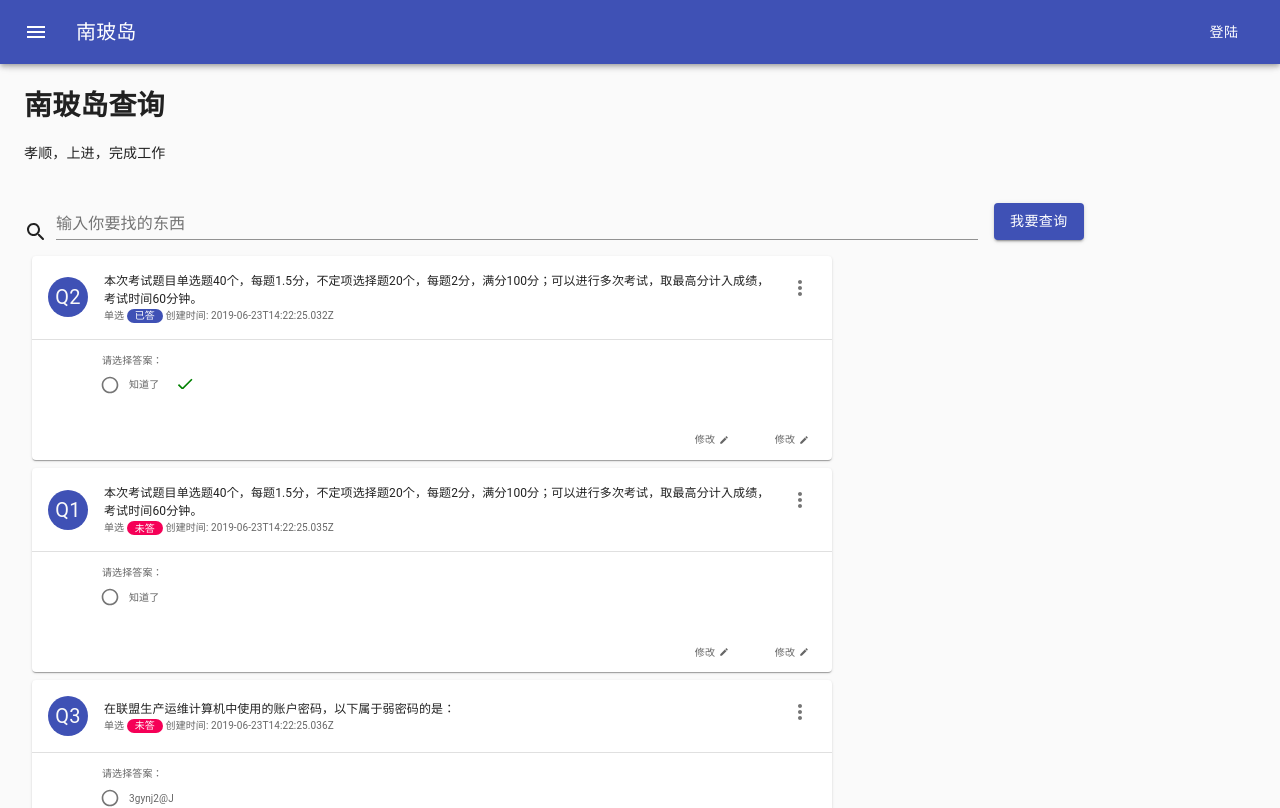
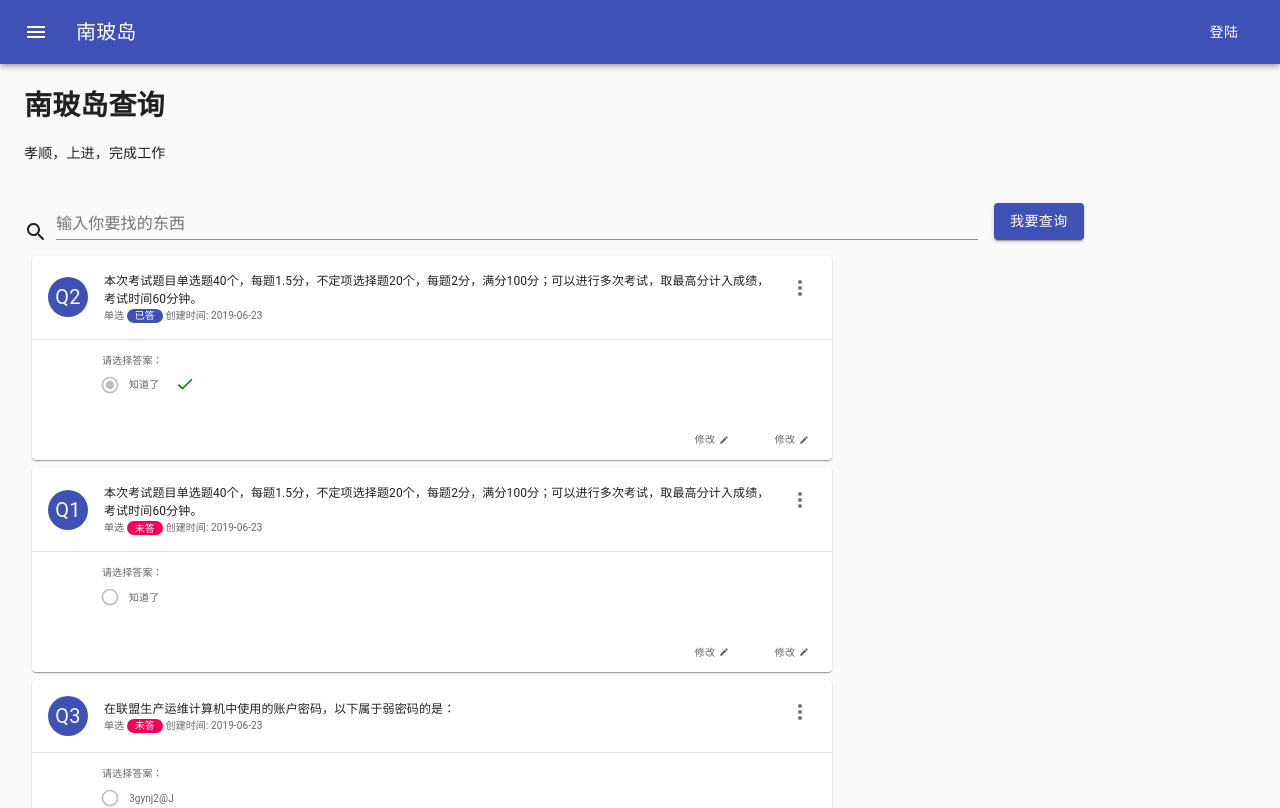
Before and after one commit to Mainzxq/testing-front, a React (Create React App) app: page / in a window 1280 px wide. Shown: the top 808 px of the page. Built offline with nearby package versions, Linux system fonts and the light colour scheme.

Commit message:
question item component

```diff
--- a/src/components/question/QuestionItem.js
+++ b/src/components/question/QuestionItem.js
@@ -1,9 +1,13 @@
 import React from "react";
-import PropTypes from "prop-types";
-import { MoreVert, Check, Edit } from "@material-ui/icons";
+import {
+  MoreVert,
+  Check,
+  Edit,
+  RadioButtonChecked,
+  RadioButtonUnchecked
+} from "@material-ui/icons";
 import {
   Card,
-  CardActions,
   CardHeader,
   CardContent,
   Avatar,
@@ -18,7 +22,7 @@ import {
   Button,
   Divider
 } from "@material-ui/core";
-import { red, indigo } from "@material-ui/core/colors";
+import {  indigo } from "@material-ui/core/colors";
 import { makeStyles } from "@material-ui/core/styles";
 
 const useSytles = makeStyles(theme => ({
@@ -55,12 +59,7 @@ const useSytles = makeStyles(theme => ({
 const QuestionItem = ({ props }) => {
   const { answered, id, type, title, craeteDate, options } = props;
   const classes = useSytles();
-  const [expanded, setExpanded] = React.useState(false);
   const [optionsa, setOptionsa] = React.useState({});
-
-  const handleExpandClick = () => {
-    setExpanded(!expanded);
-  };
 
   const handleChange = e => {
     setOptionsa(e.target.value);
@@ -101,11 +100,11 @@ const QuestionItem = ({ props }) => {
                 style={{ fontSize: 10, height: 14 }}
               />
             )}
-            <span> 创建时间: {craeteDate}</span>
+            <span> 创建时间: {craeteDate.slice(0, 10)}</span>
           </Typography>
         }
       />
-      <Divider></Divider>
+      <Divider />
       <CardContent>
         <FormControl component="fieldset" style={{ marginLeft: 54 }}>
           <FormLabel component="legend" className={classes.normal}>
@@ -121,7 +120,16 @@ const QuestionItem = ({ props }) => {
               <div>
                 <FormControlLabel
                   key={item.id}
-                  control={<Radio color="primary" size="small" />}
+                  control={
+                    <Radio
+                      color="primary"
+                      fontSize="small"
+                      icon={<RadioButtonUnchecked fontSize="small" />}
+                      checkedIcon={<RadioButtonChecked fontSize="small" />}
+                      disabled={true}
+                      checked={item.isRight}
+                    />
+                  }
                   value={item.id}
                   label={
                     <Typography className={classes.normal}>
@@ -154,7 +162,7 @@ const QuestionItem = ({ props }) => {
           className={classes.normal}
         >
           修改
-          <Edit fontSize="small" style={{fontSize:14, paddingLeft:4}}></Edit>
+          <Edit fontSize="small" style={{ fontSize: 14, paddingLeft: 4 }} />
         </Button>
         <Button
           size="small"
@@ -162,7 +170,7 @@ const QuestionItem = ({ props }) => {
           className={classes.normal}
         >
           修改
-          <Edit fontSize="small" style={{fontSize:14, paddingLeft:4}}></Edit>
+          <Edit fontSize="small" style={{ fontSize: 14, paddingLeft: 4 }} />
         </Button>
       </div>
     </Card>
```
